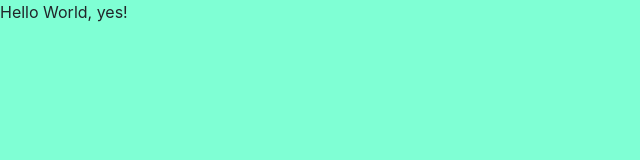
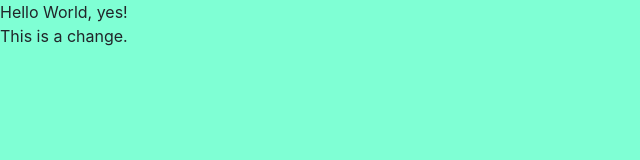
Before and after one commit to aridan12/BambookAWS, a plain HTML site: page index.html in a window 1280 px wide. Shown: the whole page, without its empty margins (0-640 px from the left). Drawn offline with nearby package versions, Linux system fonts and the light colour scheme.

Commit message:
Added a sentence

```diff
--- a/index.html
+++ b/index.html
@@ -9,6 +9,7 @@
 
 </head>
 <body>
-    Hello World, yes!
+    Hello World, yes!<br>
+    This is a change.
 </body>
 </html>
```
